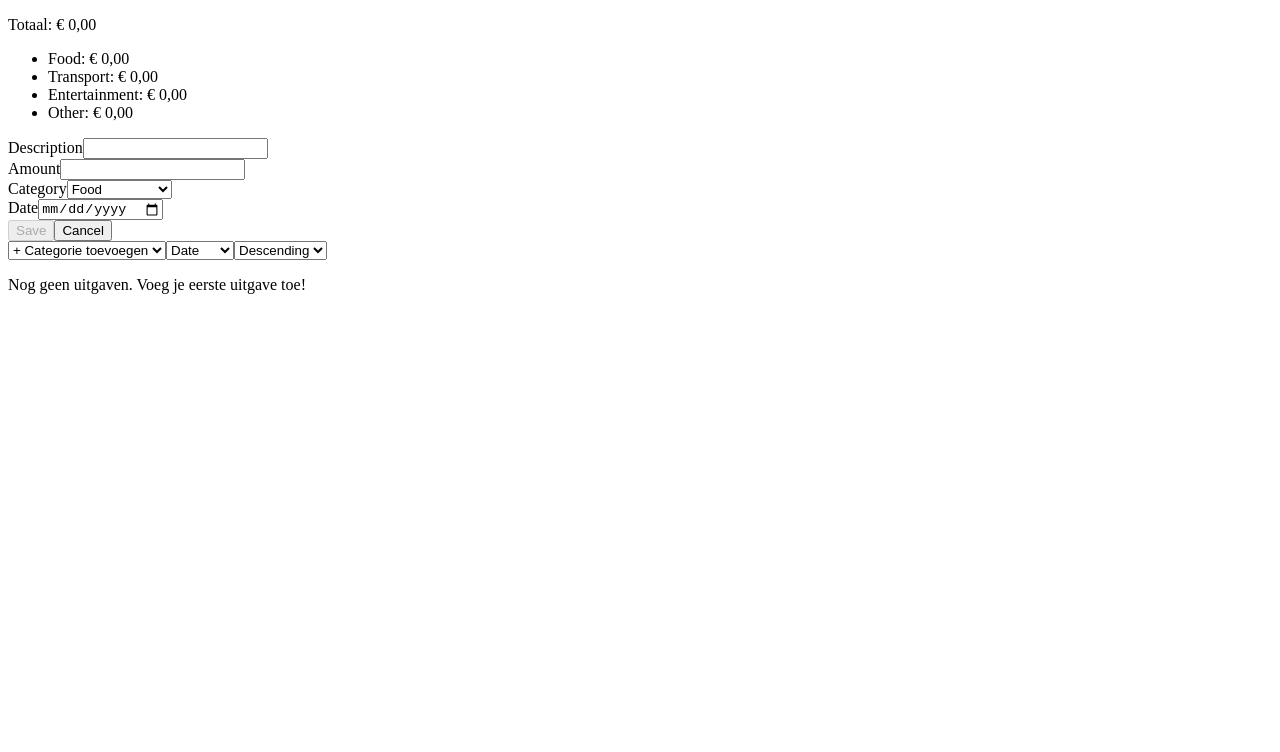
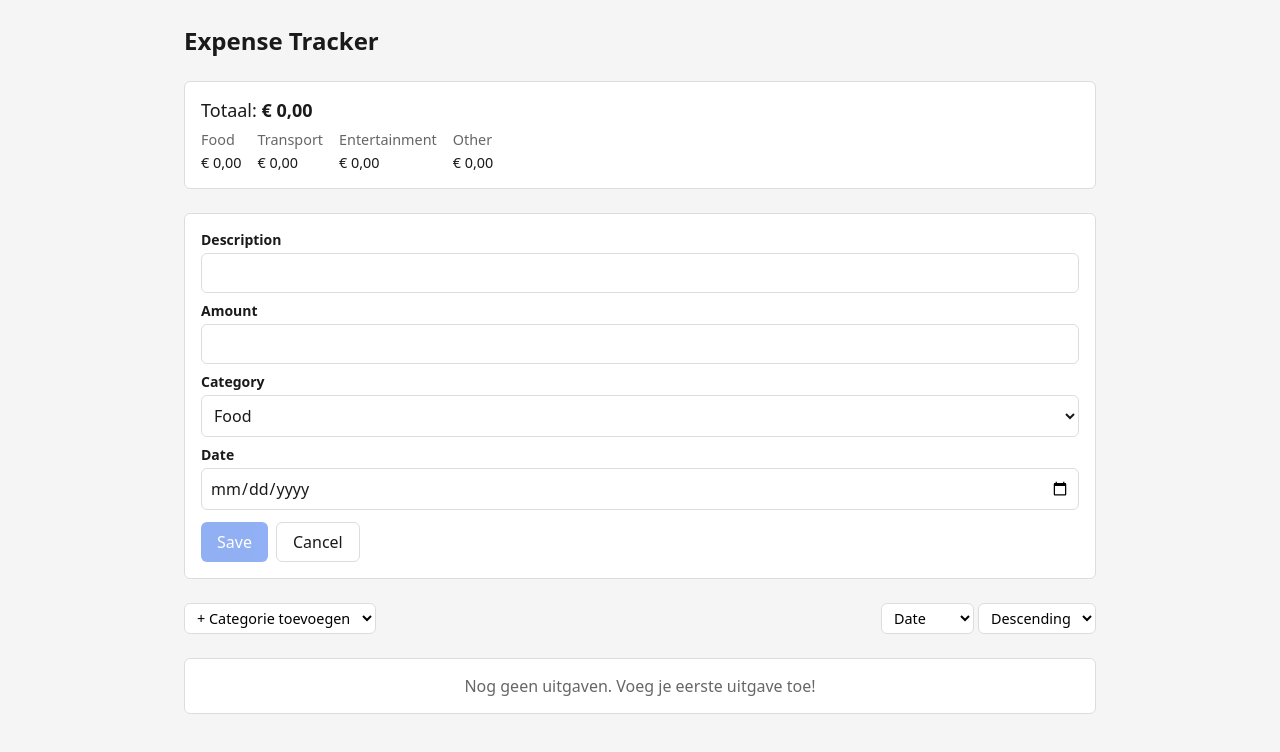
Before and after one commit to Marc-Elz/expense-tracker, a JavaScript app in the folder app/: page / in a window 1280 px wide. Shown: the top 752 px of the page. Built offline with nearby package versions, Linux system fonts and the light colour scheme.

Commit message:
Styling update 6.5, 6.7

```diff
--- a/app/src/App.vue
+++ b/app/src/App.vue
@@ -5,3 +5,57 @@
 <script setup lang="ts">
 import ExpenseTracker from './ExpenseTracker.vue'
 </script>
+
+<style>
+:root {
+  --color-bg: #f5f5f5;
+  --color-surface: #ffffff;
+  --color-border: #ddd;
+  --color-text: #1a1a1a;
+  --color-text-muted: #666;
+  --color-primary: #2563eb;
+  --color-primary-hover: #1d4ed8;
+  --color-primary-bg: #dbeafe;
+  --color-primary-bg-hover: #bfdbfe;
+  --color-danger: #dc2626;
+  --color-danger-bg: #fee2e2;
+
+  --color-food-bg: #dcfce7;
+  --color-food-bg-hover: #bbf7d0;
+  --color-food-text: #166534;
+  --color-transport-bg: #dbeafe;
+  --color-transport-bg-hover: #bfdbfe;
+  --color-transport-text: #1e40af;
+  --color-entertainment-bg: #fae8ff;
+  --color-entertainment-bg-hover: #f5d0fe;
+  --color-entertainment-text: #86198f;
+  --color-other-bg: #ffedd5;
+  --color-other-bg-hover: #fed7aa;
+  --color-other-text: #9a3412;
+
+  --radius: 6px;
+  --radius-pill: 9999px;
+  --spacing-1: 4px;
+  --spacing-2: 8px;
+  --spacing-3: 16px;
+  --spacing-4: 24px;
+  --font-sans:
+    system-ui, -apple-system, 'Segoe UI', Roboto, sans-serif;
+}
+
+* {
+  box-sizing: border-box;
+}
+
+body {
+  margin: 0;
+  font-family: var(--font-sans);
+  color: var(--color-text);
+  background: var(--color-bg);
+}
+
+button {
+  font-family: inherit;
+  cursor: pointer;
+}
+</style>
--- a/app/src/ExpenseTracker.vue
+++ b/app/src/ExpenseTracker.vue
@@ -1,6 +1,7 @@
 <template>
-  <div>
+  <div class="page">
     <Toast :message="storageError" @dismiss="clearStorageError" />
+    <h1 class="page-title">Expense Tracker</h1>
     <SummaryDashboard :total="total" :category-totals="categoryTotals" />
     <ExpenseForm
       :key="formKey"
@@ -121,3 +122,19 @@ function handleCancel() {
   formKey.value++
 }
 </script>
+
+<style scoped>
+.page {
+  max-width: 960px;
+  margin: 0 auto;
+  padding: var(--spacing-4);
+  display: flex;
+  flex-direction: column;
+  gap: var(--spacing-4);
+}
+
+.page-title {
+  margin: 0;
+  font-size: 1.5rem;
+}
+</style>
--- a/app/src/components/ConfirmModal.vue
+++ b/app/src/components/ConfirmModal.vue
@@ -1,8 +1,12 @@
 <template>
-  <div v-if="open">
-    <p>{{ message }}</p>
-    <button type="button" @click="emit('cancel')">Cancel</button>
-    <button type="button" @click="emit('confirm')">Confirm</button>
+  <div v-if="open" class="backdrop" @click.self="emit('cancel')">
+    <div class="modal">
+      <p>{{ message }}</p>
+      <div class="actions">
+        <button type="button" class="btn-secondary" @click="emit('cancel')">Cancel</button>
+        <button type="button" class="btn-danger" @click="emit('confirm')">Confirm</button>
+      </div>
+    </div>
   </div>
 </template>
 
@@ -17,3 +21,58 @@ const emit = defineEmits<{
   cancel: []
 }>()
 </script>
+
+<style scoped>
+.backdrop {
+  position: fixed;
+  inset: 0;
+  background: rgba(0, 0, 0, 0.5);
+  display: flex;
+  align-items: center;
+  justify-content: center;
+  z-index: 100;
+}
+
+.modal {
+  background: var(--color-surface);
+  border-radius: var(--radius);
+  padding: var(--spacing-4);
+  max-width: 360px;
+  width: 90%;
+  box-shadow: 0 10px 30px rgba(0, 0, 0, 0.2);
+}
+
+.modal p {
+  margin: 0 0 var(--spacing-3);
+}
+
+.actions {
+  display: flex;
+  justify-content: flex-end;
+  gap: var(--spacing-2);
+}
+
+.btn-secondary {
+  background: transparent;
+  color: var(--color-text);
+  border: 1px solid var(--color-border);
+  border-radius: var(--radius);
+  padding: var(--spacing-2) var(--spacing-3);
+}
+
+.btn-secondary:hover {
+  background: var(--color-bg);
+}
+
+.btn-danger {
+  background: var(--color-danger);
+  color: #fff;
+  border: none;
+  border-radius: var(--radius);
+  padding: var(--spacing-2) var(--spacing-3);
+}
+
+.btn-danger:hover {
+  opacity: 0.9;
+}
+</style>
--- a/app/src/components/ExpenseForm.vue
+++ b/app/src/components/ExpenseForm.vue
@@ -1,18 +1,19 @@
 <template>
-  <form @submit.prevent="handleSubmit">
-    <div>
+  <form class="expense-form" @submit.prevent="handleSubmit">
+    <div class="field">
       <label for="description">Description</label>
       <input
         id="description"
         v-model="form.description"
         type="text"
         maxlength="100"
+        :class="{ invalid: errors.description }"
         @blur="onBlur('description', form.description)"
       />
-      <span v-if="errors.description">{{ errors.description }}</span>
+      <span v-if="errors.description" class="error">{{ errors.description }}</span>
     </div>
 
-    <div>
+    <div class="field">
       <label for="amount">Amount</label>
       <input
         id="amount"
@@ -20,27 +21,41 @@
         type="number"
         step="0.01"
         min="0.01"
+        :class="{ invalid: errors.amount }"
         @blur="onBlur('amount', form.amount)"
       />
-      <span v-if="errors.amount">{{ errors.amount }}</span>
+      <span v-if="errors.amount" class="error">{{ errors.amount }}</span>
     </div>
 
-    <div>
+    <div class="field">
       <label for="category">Category</label>
-      <select id="category" v-model="form.category" @blur="onBlur('category', form.category)">
+      <select
+        id="category"
+        v-model="form.category"
+        :class="{ invalid: errors.category }"
+        @blur="onBlur('category', form.category)"
+      >
         <option v-for="cat in CATEGORIES" :key="cat" :value="cat">{{ cat }}</option>
       </select>
-      <span v-if="errors.category">{{ errors.category }}</span>
+      <span v-if="errors.category" class="error">{{ errors.category }}</span>
     </div>
 
-    <div>
+    <div class="field">
       <label for="date">Date</label>
-      <input id="date" v-model="form.date" type="date" @blur="onBlur('date', form.date)" />
-      <span v-if="errors.date">{{ errors.date }}</span>
+      <input
+        id="date"
+        v-model="form.date"
+        type="date"
+        :class="{ invalid: errors.date }"
+        @blur="onBlur('date', form.date)"
+      />
+      <span v-if="errors.date" class="error">{{ errors.date }}</span>
     </div>
 
-    <button type="submit" :disabled="disabled">Save</button>
-    <button type="button" @click="emit('cancel')">Cancel</button>
+    <div class="actions">
+      <button type="submit" class="btn-primary" :disabled="disabled">Save</button>
+      <button type="button" class="btn-secondary" @click="emit('cancel')">Cancel</button>
+    </div>
   </form>
 </template>
 
@@ -88,3 +103,84 @@ function handleSubmit() {
   })
 }
 </script>
+
+<style scoped>
+.expense-form {
+  background: var(--color-surface);
+  border: 1px solid var(--color-border);
+  border-radius: var(--radius);
+  padding: var(--spacing-3);
+  display: flex;
+  flex-direction: column;
+  gap: var(--spacing-2);
+}
+
+.field {
+  display: flex;
+  flex-direction: column;
+  gap: var(--spacing-1);
+}
+
+label {
+  font-size: 0.875rem;
+  font-weight: 600;
+}
+
+input,
+select {
+  font-family: inherit;
+  font-size: 1rem;
+  padding: var(--spacing-2);
+  border: 1px solid var(--color-border);
+  border-radius: var(--radius);
+  background: var(--color-surface);
+  color: var(--color-text);
+}
+
+input.invalid,
+select.invalid {
+  border-color: var(--color-danger);
+}
+
+.error {
+  color: var(--color-danger);
+  font-size: 0.8rem;
+}
+
+.actions {
+  display: flex;
+  gap: var(--spacing-2);
+  margin-top: var(--spacing-1);
+}
+
+.btn-primary {
+  background: var(--color-primary);
+  color: #fff;
+  border: none;
+  border-radius: var(--radius);
+  padding: var(--spacing-2) var(--spacing-3);
+  font-size: 1rem;
+}
+
+.btn-primary:hover:not(:disabled) {
+  background: var(--color-primary-hover);
+}
+
+.btn-primary:disabled {
+  opacity: 0.5;
+  cursor: not-allowed;
+}
+
+.btn-secondary {
+  background: transparent;
+  color: var(--color-text);
+  border: 1px solid var(--color-border);
+  border-radius: var(--radius);
+  padding: var(--spacing-2) var(--spacing-3);
+  font-size: 1rem;
+}
+
+.btn-secondary:hover {
+  background: var(--color-bg);
+}
+</style>
--- a/app/src/components/ExpenseList.vue
+++ b/app/src/components/ExpenseList.vue
@@ -1,11 +1,20 @@
 <template>
-  <div>
-    <p v-if="expenses.length === 0 && !hasAnyExpenses">
+  <div class="expense-list">
+    <p v-if="expenses.length === 0 && !hasAnyExpenses" class="empty-state">
       Nog geen uitgaven. Voeg je eerste uitgave toe!
     </p>
-    <p v-else-if="expenses.length === 0">Geen uitgaven gevonden voor deze filter.</p>
+    <p v-else-if="expenses.length === 0" class="empty-state">
+      Geen uitgaven gevonden voor deze filter.
+    </p>
 
-    <ul v-else>
+    <ul v-else class="table">
+      <li class="table-row table-header">
+        <span>Datum</span>
+        <span>Omschrijving</span>
+        <span>Categorie</span>
+        <span>Bedrag</span>
+        <span></span>
+      </li>
       <ExpenseItem
         v-for="expense in expenses"
         :key="expense.id"
@@ -31,3 +40,39 @@ const emit = defineEmits<{
   delete: [id: string]
 }>()
 </script>
+
+<style scoped>
+.expense-list {
+  background: var(--color-surface);
+  border: 1px solid var(--color-border);
+  border-radius: var(--radius);
+}
+
+.empty-state {
+  margin: 0;
+  padding: var(--spacing-3);
+  color: var(--color-text-muted);
+  text-align: center;
+}
+
+.table {
+  list-style: none;
+  margin: 0;
+  padding: 0;
+}
+
+.table-row {
+  display: grid;
+  grid-template-columns: 110px 1fr 130px 110px 140px;
+  gap: var(--spacing-2);
+  align-items: center;
+  padding: var(--spacing-2) var(--spacing-3);
+}
+
+.table-header {
+  font-size: 0.8rem;
+  font-weight: 600;
+  color: var(--color-text-muted);
+  border-bottom: 1px solid var(--color-border);
+}
+</style>
--- a/app/src/components/FilterBar.vue
+++ b/app/src/components/FilterBar.vue
@@ -1,6 +1,8 @@
 <template>
-  <div>
+  <div class="filter-bar">
+    <div class="categories">
       <select
+        class="add-category"
         value=""
         @change="addCategory(($event.target as HTMLSelectElement).value as Category); ($event.target as HTMLSelectElement).value = ''"
       >
@@ -8,10 +10,12 @@
         <option v-for="cat in availableCategories" :key="cat" :value="cat">{{ cat }}</option>
       </select>
 
-    <span v-for="cat in filters.category" :key="cat">
-      {{ cat }} <button type="button" @click="removeCategory(cat)">×</button>
+      <span v-for="cat in filters.category" :key="cat" class="chip" :class="`chip-${cat.toLowerCase()}`">
+        {{ cat }} <button type="button" class="chip-remove" @click="removeCategory(cat)">×</button>
       </span>
+    </div>
 
+    <div class="sort">
       <select
         :value="filters.sortField"
         @change="emit('update:filters', { ...filters, sortField: ($event.target as HTMLSelectElement).value as SortField })"
@@ -27,6 +31,7 @@
         <option value="asc">Ascending</option>
         <option value="desc">Descending</option>
       </select>
+    </div>
   </div>
 </template>
 
@@ -58,3 +63,101 @@ function removeCategory(cat: Category) {
   })
 }
 </script>
+
+<style scoped>
+.filter-bar {
+  display: flex;
+  flex-wrap: wrap;
+  justify-content: space-between;
+  align-items: center;
+  gap: var(--spacing-2);
+}
+
+.categories {
+  display: flex;
+  flex-wrap: wrap;
+  align-items: center;
+  gap: var(--spacing-1);
+}
+
+.sort {
+  display: flex;
+  gap: var(--spacing-1);
+}
+
+select {
+  font-family: inherit;
+  font-size: 0.9rem;
+  padding: var(--spacing-1) var(--spacing-2);
+  border: 1px solid var(--color-border);
+  border-radius: var(--radius);
+  background: var(--color-surface);
+}
+
+.chip {
+  display: inline-flex;
+  align-items: center;
+  gap: var(--spacing-1);
+  font-size: 0.85rem;
+  padding: var(--spacing-1) var(--spacing-3);
+  border-radius: var(--radius-pill);
+  background: var(--color-primary-bg);
+  color: var(--color-primary);
+  transition: background-color 0.15s ease;
+}
+
+.chip-food {
+  background: var(--color-food-bg);
+  color: var(--color-food-text);
+}
+
+.chip-transport {
+  background: var(--color-transport-bg);
+  color: var(--color-transport-text);
+}
+
+.chip-entertainment {
+  background: var(--color-entertainment-bg);
+  color: var(--color-entertainment-text);
+}
+
+.chip-other {
+  background: var(--color-other-bg);
+  color: var(--color-other-text);
+}
+
+.chip:has(.chip-remove:hover) {
+  background: var(--color-primary-bg-hover);
+}
+
+.chip-food:has(.chip-remove:hover) {
+  background: var(--color-food-bg-hover);
+}
+
+.chip-transport:has(.chip-remove:hover) {
+  background: var(--color-transport-bg-hover);
+}
+
+.chip-entertainment:has(.chip-remove:hover) {
+  background: var(--color-entertainment-bg-hover);
+}
+
+.chip-other:has(.chip-remove:hover) {
+  background: var(--color-other-bg-hover);
+}
+
+.chip-remove {
+  display: inline-flex;
+  align-items: center;
+  justify-content: center;
+  width: 16px;
+  height: 16px;
+  background: none;
+  border: none;
+  border-radius: 50%;
+  padding: 0;
+  font-size: 0.85rem;
+  line-height: 1;
+  color: inherit;
+}
+</style>
--- a/app/src/components/SummaryDashboard.vue
+++ b/app/src/components/SummaryDashboard.vue
@@ -1,9 +1,10 @@
 <template>
-  <div>
-    <p>Totaal: {{ formatCurrency(total) }}</p>
-    <ul>
+  <div class="dashboard">
+    <p class="total">Totaal: <strong>{{ formatCurrency(total) }}</strong></p>
+    <ul class="breakdown">
       <li v-for="cat in CATEGORIES" :key="cat">
-        {{ cat }}: {{ formatCurrency(categoryTotals[cat]) }}
+        <span class="category">{{ cat }}</span>
+        <span>{{ formatCurrency(categoryTotals[cat]) }}</span>
       </li>
     </ul>
   </div>
@@ -19,3 +20,37 @@ defineProps<{
   categoryTotals: Record<Category, number>
 }>()
 </script>
+
+<style scoped>
+.dashboard {
+  background: var(--color-surface);
+  border: 1px solid var(--color-border);
+  border-radius: var(--radius);
+  padding: var(--spacing-3);
+}
+
+.total {
+  margin: 0 0 var(--spacing-2);
+  font-size: 1.125rem;
+}
+
+.breakdown {
+  list-style: none;
+  margin: 0;
+  padding: 0;
+  display: flex;
+  flex-wrap: wrap;
+  gap: var(--spacing-3);
+}
+
+.breakdown li {
+  display: flex;
+  flex-direction: column;
+  gap: var(--spacing-1);
+  font-size: 0.9rem;
+}
+
+.category {
+  color: var(--color-text-muted);
+}
+</style>
```
Also changed, not shown: app/src/components/ExpenseItem.vue (+41 -3 lines), app/src/components/Toast.vue (+28 -2 lines), 1 other file (tests, documents, lock files or other folders). Lines whose indentation alone changed are shown as unchanged.
